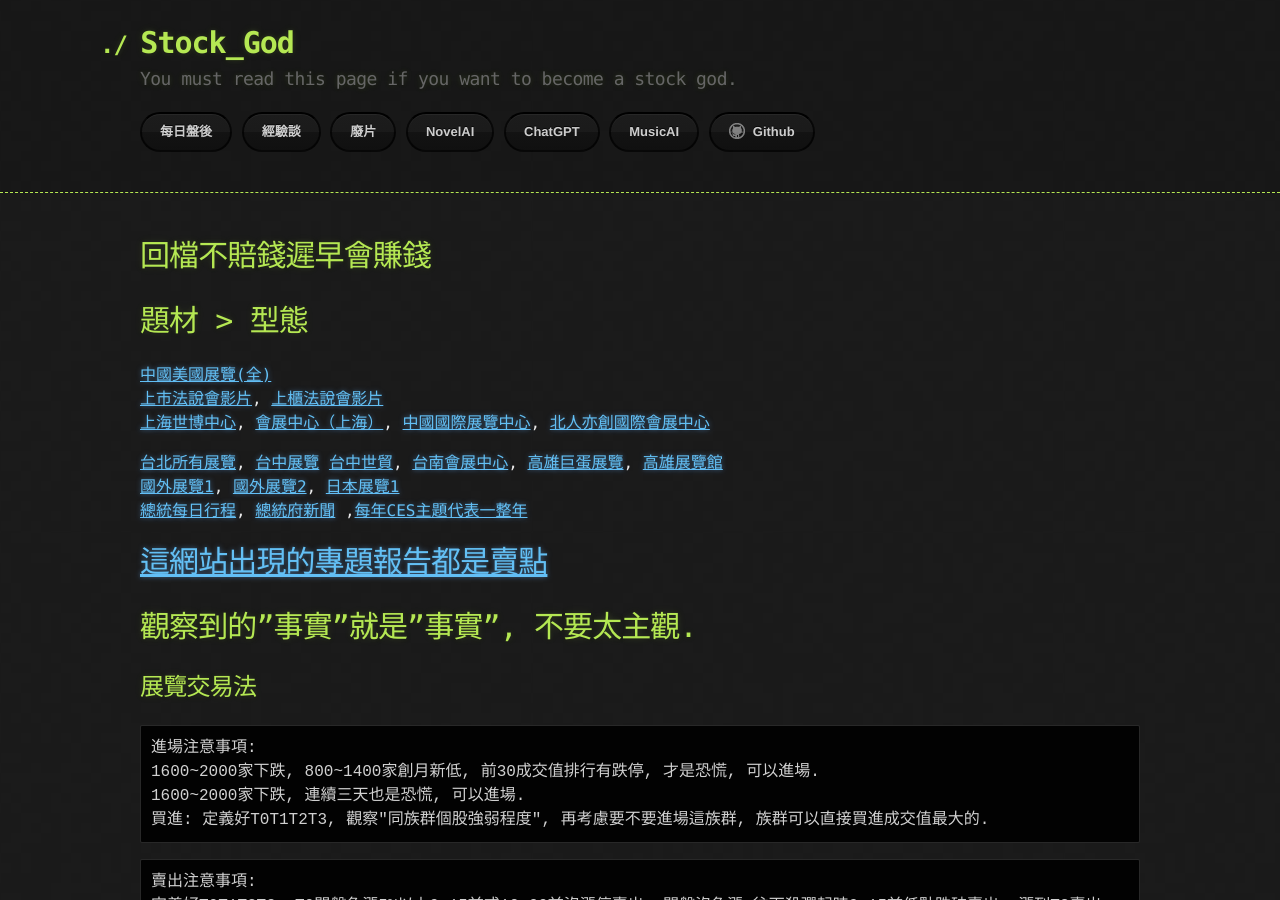
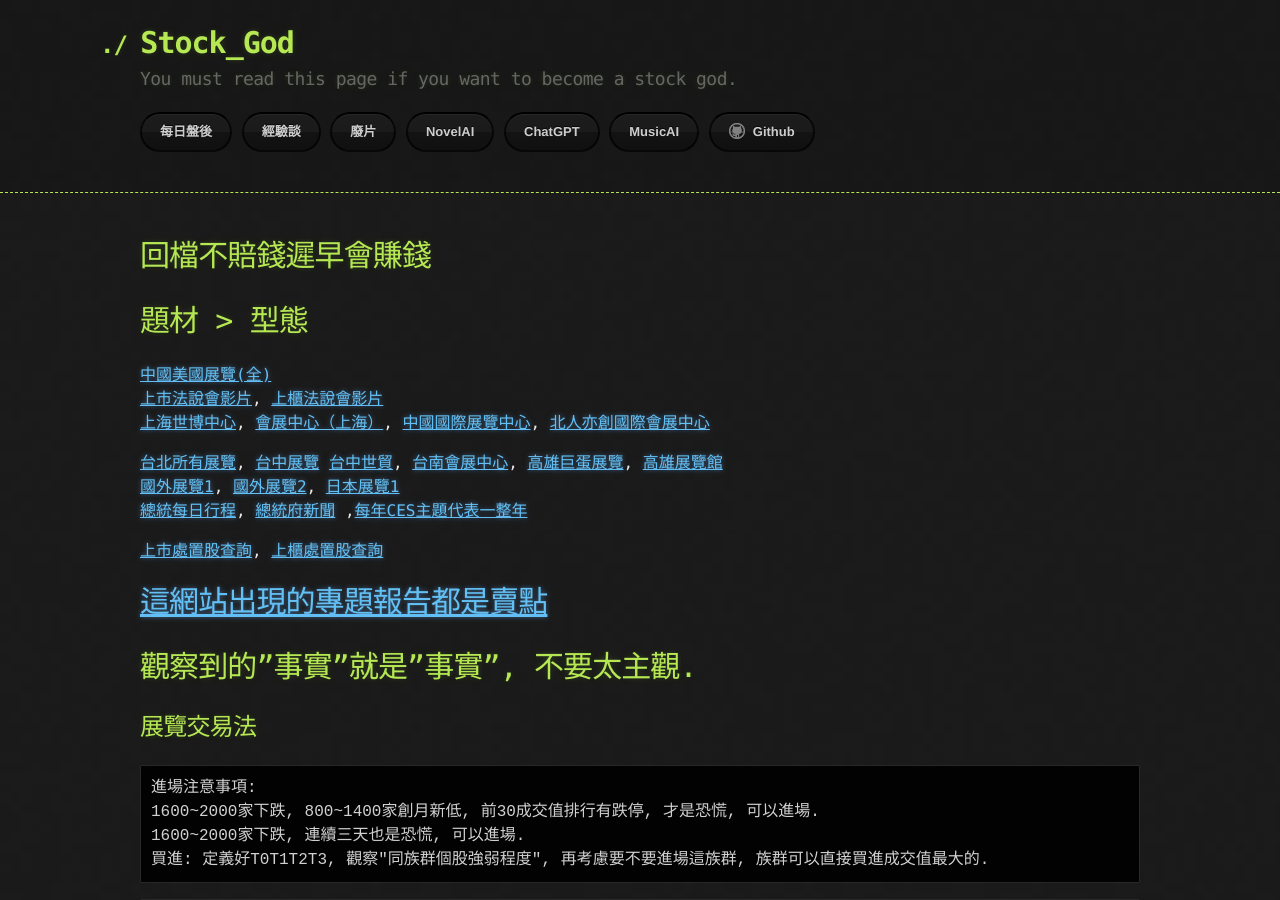
Before and after one commit to lepg5487/Stock_God, a Jekyll site: the page built from experience.md, in a window 1280 px wide and 900 px high. Built offline with Jekyll 4.4.1, drawn with Linux system fonts in a browser that asks for light colours; our own code applies the rules of GitHub Pages for plain Markdown files.

Commit message:
Update experience.md

```diff
--- a/experience.md
+++ b/experience.md
@@ -13,6 +13,8 @@ layout: testlayouts
 [台南會展中心](https://icctainan.com/category/whats-on-tc/), [高雄巨蛋展覽](https://www.kaoarena.com.tw/Home/CalendarList?year=2025), [高雄展覽館](https://www.kecc.com.tw/zh-tw/visitors-exhibition)
 [國外展覽1](https://www.thetw.com/expo/indexs/0/1), [國外展覽2](https://www.chanchao.com.tw/expo.asp), [日本展覽1](https://www.rxjapan.jp/en/schedule/?show=64)
 [總統每日行程](https://www.president.gov.tw/Page/37), [總統府新聞](https://www.president.gov.tw/Page/35?DeteailNo=1&Mode=L) ,[每年CES主題代表一整年](https://www.ces.tech/media/news/press-releases.aspx)
+
+[上市處置股查詢](https://www.twse.com.tw/zh/announcement/punish.html), [上櫃處置股查詢](https://www.tpex.org.tw/zh-tw/announce/market/disposal.html)
 
 # [這網站出現的專題報告都是賣點](https://app3.xq.com.tw/newsxt/focustopics?just_req=1)
 # 觀察到的"事實"就是"事實", 不要太主觀.
```
